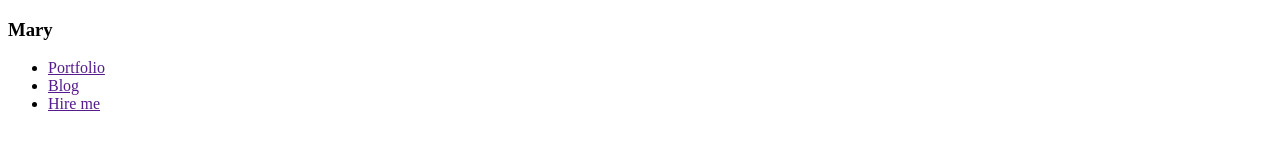
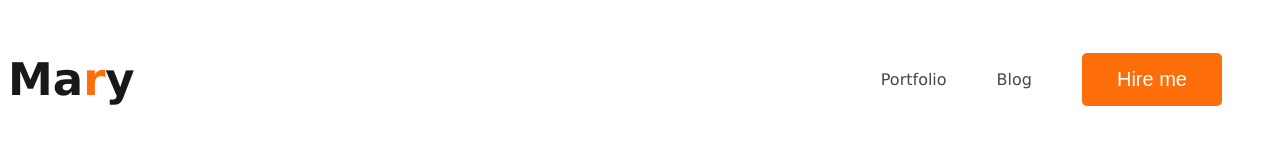
Before and after one commit to eyaminmia880/webdeveloper-portfolio, a plain HTML site: page index.html in a window 1280 px wide. Drawn offline with Linux system fonts and the light colour scheme.

Commit message:
added nav

```diff
--- a/index.html
+++ b/index.html
@@ -4,15 +4,21 @@
     <meta charset="UTF-8">
     <meta name="viewport" content="width=device-width, initial-scale=1.0">
     <title>Web Developer Portfolio</title>
+
+    <link rel="preconnect" href="https://fonts.googleapis.com">
+<link rel="preconnect" href="https://fonts.gstatic.com" crossorigin>
+<link href="https://fonts.googleapis.com/css2?family=Open+Sans:ital,wght@0,800;1,800&display=swap" rel="stylesheet">
+
+    <link rel="stylesheet" href="styles/portfolio.css">
 </head>
 <body>
     <header>
         <nav>
-            <h3>Mary</h3>
+            <h3 class="web-title">Ma<span class="text-primary">r</span>y</h3>
             <ul>
                 <li><a href="">Portfolio</a></li>
                 <li><a href="">Blog</a></li>
-                <li><a href="">Hire me</a></li>
+                <li><button class="btn-primary">Hire me</button></li>
             </ul>
         </nav>
 
--- /dev/null
+++ b/styles/portfolio.css
@@ -0,0 +1,51 @@
+/* common shared styles */
+body {
+
+
+    .open-sans-<uniquifier> {
+        font-family: "Open Sans", sans-serif;
+        font-optical-sizing: auto;
+        font-weight: 800;
+        font-style: normal;
+        font-variation-settings:
+            "wdth" 100;
+    }
+}
+.text-primary{
+    color: #FD6E0A;
+}
+.btn-primary{
+    border-radius: 5px;
+    background: #FD6E0A;
+    border: 0;
+    color: white;
+    font-size: 20px;
+    font-weight: 700px;
+    padding: 15px 35px;
+}
+
+/* nav related styles */
+nav {
+    display: flex;
+    font-family: 'Lucida Sans', 'Lucida Sans Regular', 'Lucida Grande', 'Lucida Sans Unicode', Geneva, Verdana, sans-serif;
+    justify-content: space-between;
+    align-items: center;
+
+}
+.web-title{
+    color: #181818;
+    font-size: 45px;
+
+}
+nav > ul {
+    display: flex;
+    align-items: center;
+}
+nav li {
+    list-style: none;
+    margin-right: 50px;
+}
+nav a {
+    text-decoration: none;
+    color: #474747;
+}
```
